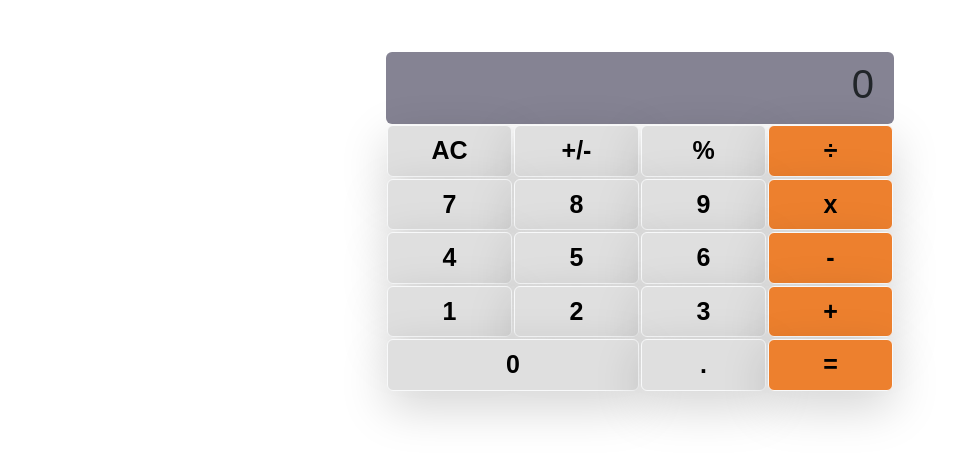
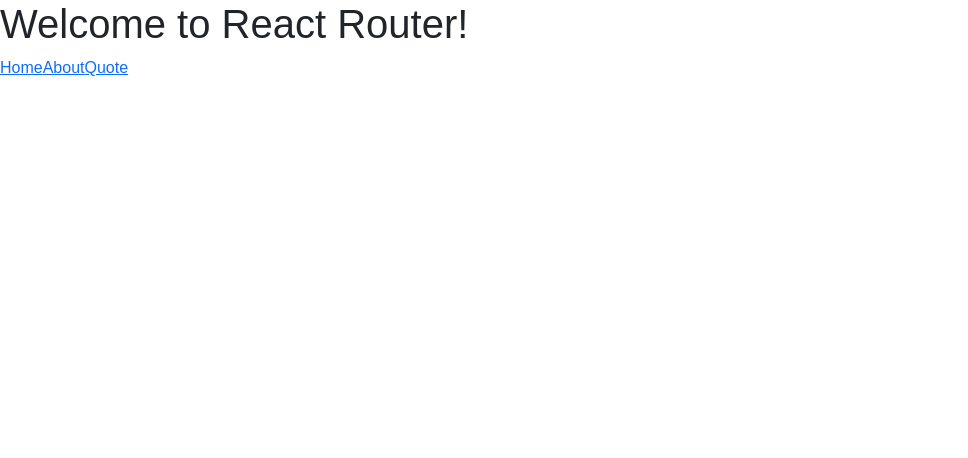
Before and after one commit to bienvenuushindi/math-magicians, a React (Create React App) app: page /math-magicians/quote in a window 1280 px wide. Shown: the top 458 px of the page, without its empty margins (0-968 px from the left). Built offline with nearby package versions, Linux system fonts and the light colour scheme.

Commit message:
Implement React-Router,Add Navigation links & Pages

```diff
--- a/package.json
+++ b/package.json
@@ -20,6 +20,7 @@
     "prop-types": "^15.8.1",
     "react": "^18.2.0",
     "react-dom": "^18.2.0",
+    "react-router-dom": "^6.3.0",
     "react-scripts": "5.0.1",
     "web-vitals": "^2.1.4"
   },
@@ -43,7 +44,8 @@
     "start": "react-scripts start",
     "build": "react-scripts build",
     "test": "react-scripts test",
-    "eject": "react-scripts eject"
+    "eject": "react-scripts eject",
+    "lint": "eslint --fix --ext .js,.jsx ."
   },
   "eslintConfig": {
     "extends": [
--- a/src/App.js
+++ b/src/App.js
@@ -1,6 +1,10 @@
 import './App.css';
 import React from 'react';
-import Calculator from './components/calculator';
+import { Routes, Route } from 'react-router-dom';
+import Home from './pages/home';
+import Quote from './pages/quote';
+import About from './pages/about';
+import Navbar from './components/navbar';
 
 class App extends React.Component {
   constructor(props) {
@@ -10,7 +14,15 @@
 
   render() {
     return (
-      <Calculator />
+      <div className="App">
+        <h1>Welcome to React Router!</h1>
+        <Navbar />
+        <Routes>
+          <Route path="/" element={<Home />} />
+          <Route path="/about" element={<About />} />
+          <Route path="/quote" element={<Quote />} />
+        </Routes>
+      </div>
     );
   }
 }
--- /dev/null
+++ b/src/components/navbar.js
@@ -0,0 +1,11 @@
+import React from 'react';
+import { Link } from 'react-router-dom';
+
+const Navbar = () => (
+  <nav>
+    <Link to="/">Home</Link>
+    <Link to="/about">About</Link>
+    <Link to="/quote">Quote</Link>
+  </nav>
+);
+export default Navbar;
--- a/src/index.js
+++ b/src/index.js
@@ -1,10 +1,13 @@
 import React from 'react';
 import ReactDOM from 'react-dom/client';
+import { BrowserRouter } from 'react-router-dom';
 import App from './App';
 
 const root = ReactDOM.createRoot(document.getElementById('root'));
 root.render(
   <React.StrictMode>
-    <App />
+    <BrowserRouter>
+      <App />
+    </BrowserRouter>
   </React.StrictMode>,
 );
--- /dev/null
+++ b/src/pages/about.js
@@ -0,0 +1,8 @@
+import React from 'react';
+
+const About = () => (
+  <div className="About">
+    About
+  </div>
+);
+export default About;
--- /dev/null
+++ b/src/pages/home.js
@@ -0,0 +1,8 @@
+import React from 'react';
+
+const Home = () => (
+  <div className="Home">
+    Home
+  </div>
+);
+export default Home;
--- /dev/null
+++ b/src/pages/quote.js
@@ -0,0 +1,8 @@
+import React from 'react';
+
+const Quote = () => (
+  <div className="Quote">
+    Quote page
+  </div>
+);
+export default Quote;
```
Also changed, not shown: 1 other file (tests, documents, lock files or other folders).
